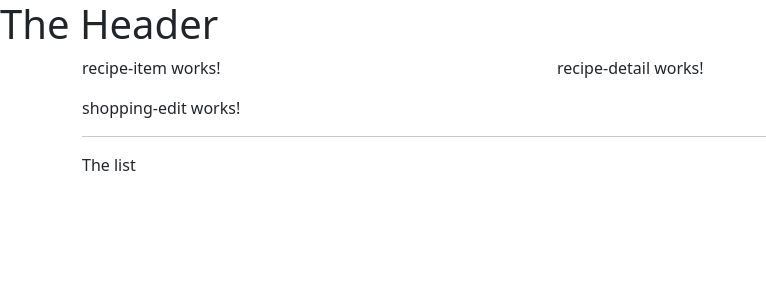
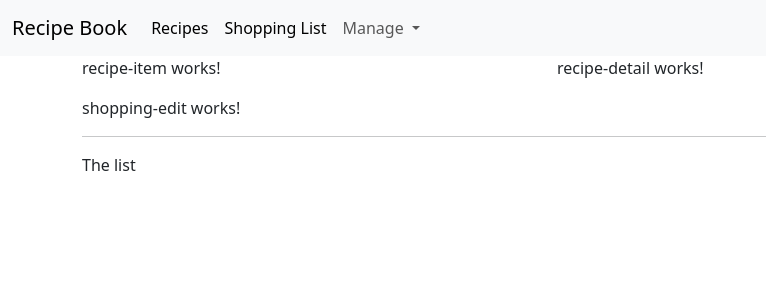
Before and after one commit to bonecrushereb/recipebook, an Angular app in the folder recipebook/: page / in a window 1280 px wide. Shown: the top 300 px of the page, without its empty margins (0-766 px from the left). Built offline with nearby package versions, Linux system fonts and the light colour scheme.

Commit message:
add navbar to header

```diff
--- a/recipebook/src/app/header/header.component.html
+++ b/recipebook/src/app/header/header.component.html
@@ -1 +1,27 @@
-<h1> The Header</h1>
+<nav class="navbar navbar-expand-lg bg-body-tertiary">
+    <div class="container-fluid">
+      <a class="navbar-brand" href="#">Recipe Book</a>
+      <button class="navbar-toggler" type="button" data-bs-toggle="collapse" data-bs-target="#navbarSupportedContent" aria-controls="navbarSupportedContent" aria-expanded="false" aria-label="Toggle navigation">
+        <span class="navbar-toggler-icon"></span>
+      </button>
+      <div class="collapse navbar-collapse" id="navbarSupportedContent">
+        <ul class="navbar-nav me-auto mb-2 mb-lg-0">
+          <li class="nav-item">
+            <a class="nav-link active" aria-current="page" href="#">Recipes</a>
+          </li>
+          <li class="nav-item">
+            <a class="nav-link active" aria-current="page" href="#">Shopping List</a>
+          </li>
+          <li class="nav-item dropdown">
+            <a class="nav-link dropdown-toggle" href="#" role="button" data-bs-toggle="dropdown" aria-expanded="false">
+              Manage
+            </a>
+            <ul class="dropdown-menu">
+              <li><a class="dropdown-item" href="#">Save Data</a></li>
+              <li><a class="dropdown-item" href="#">Fetch Data</a></li>
+            </ul>
+          </li>
+        </ul>
+      </div>
+    </div>
+  </nav>
```
